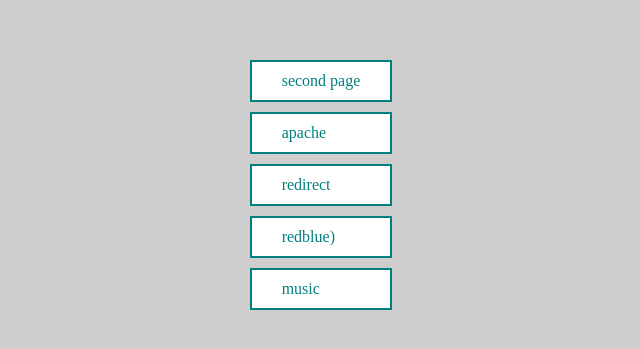
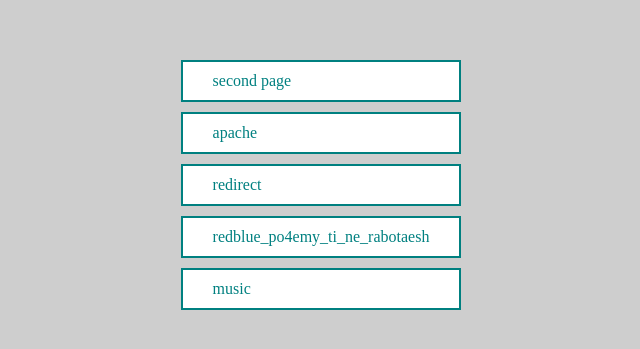
Before and after one commit to LaidBack1282/docker-nginx-apache, a plain HTML site: page nginx/web/index.html in a window 1280 px wide. Shown: the part 223-572 px from the top of the page, without its empty margins (327-967 px from the left). Drawn offline with Linux system fonts and the light colour scheme.

Commit message:
Update index.html

```diff
--- a/nginx/web/index.html
+++ b/nginx/web/index.html
@@ -39,7 +39,7 @@
         <a href="/second">second page</a>
         <a href="/apache">apache</a>
         <a href="/redirect">redirect</a>
-        <a href="/redblue">redblue)</a>
+        <a href="/redblue">redblue_po4emy_ti_ne_rabotaesh</a>
         <a href="/music">music</a>
     </div>
 </body>
```
